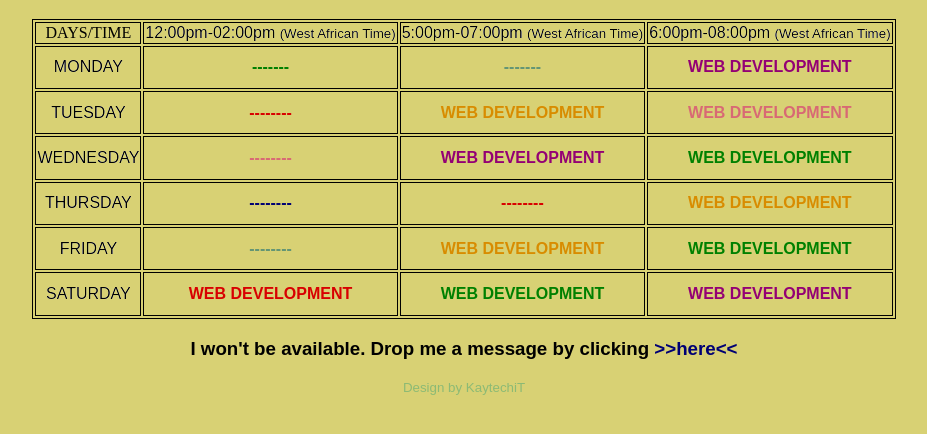
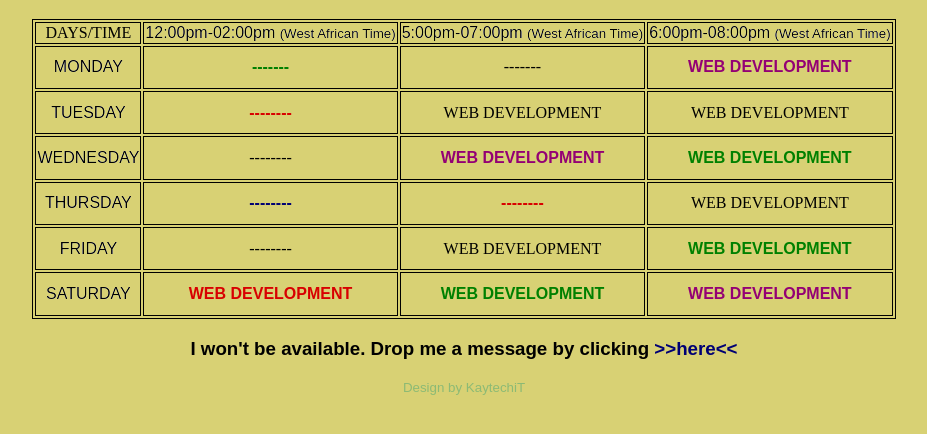
Before and after one commit to Kayode-Lateef/web-time-table, a plain HTML site: page index.html in a window 1280 px wide. Shown: the part 166-600 px from the top of the page, without its empty margins (176-1103 px from the left). Drawn offline with Linux system fonts and the light colour scheme.

Commit message:
Update web_table.css

```diff
--- a/web_table.css
+++ b/web_table.css
@@ -43,18 +43,6 @@ td {
     background-color: #ffffff;
 }
 
-#box1 {
-    color: cornflowerblue;
-    font-family: sans-serif;
-    font-weight: 800;
-}
-
-#box2 {
-    color: darkorange;
-    font-weight: 800;
-    font-family: sans-serif;
-}
-
 #box3 {
     color: darkviolet;
     font-weight: 800;
@@ -73,19 +61,12 @@ td {
     font-weight: 800;
 }
 
-#box6 {
-    color: hotpink;
-    font-weight: 800;
-    font-family: sans-serif;
-}
-
 #box7 {
     color: blue;
     font-family: sans-serif;
     font-weight: 800;
 }
 
-
 footer{
     text-align: center;
     color: #8cba80;
```
